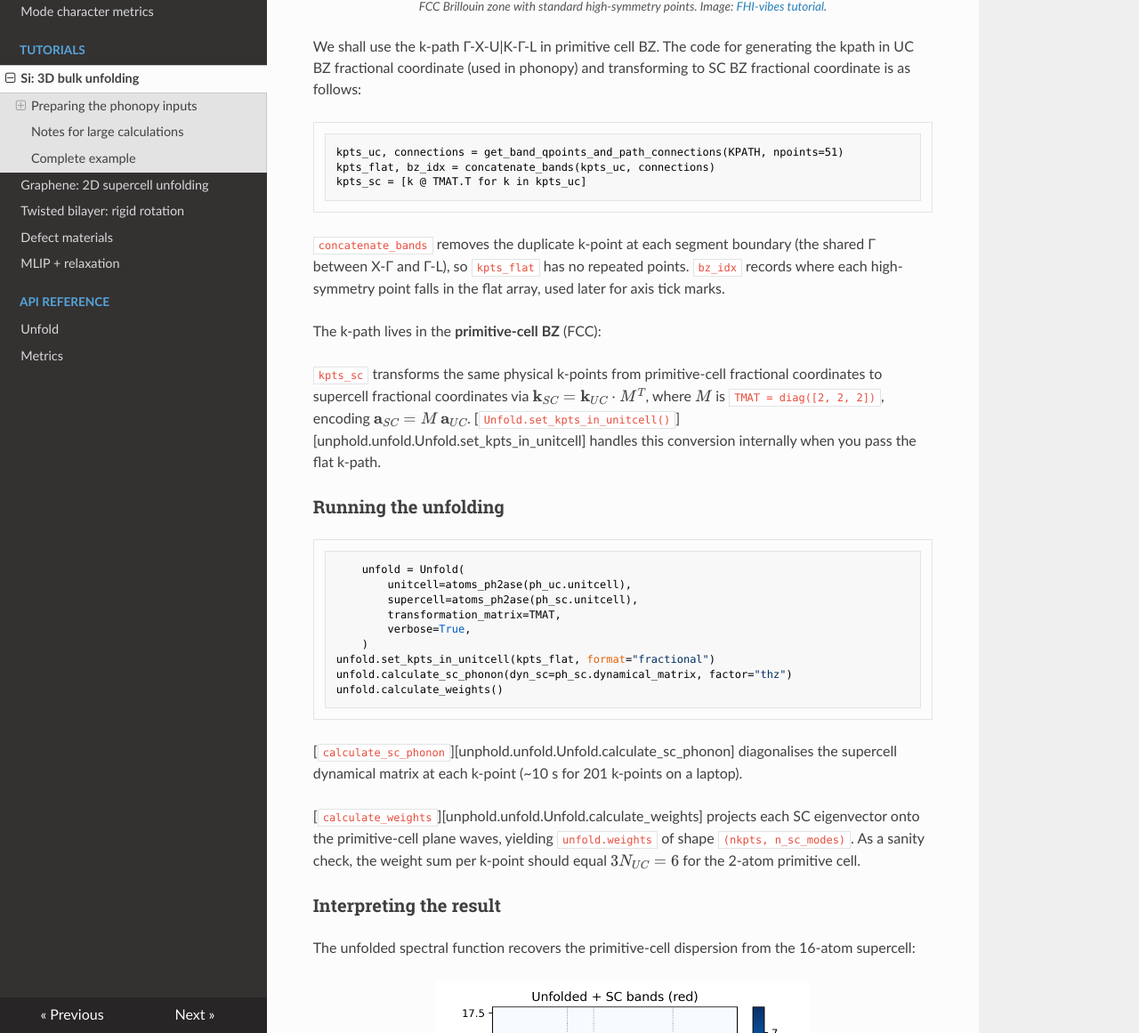
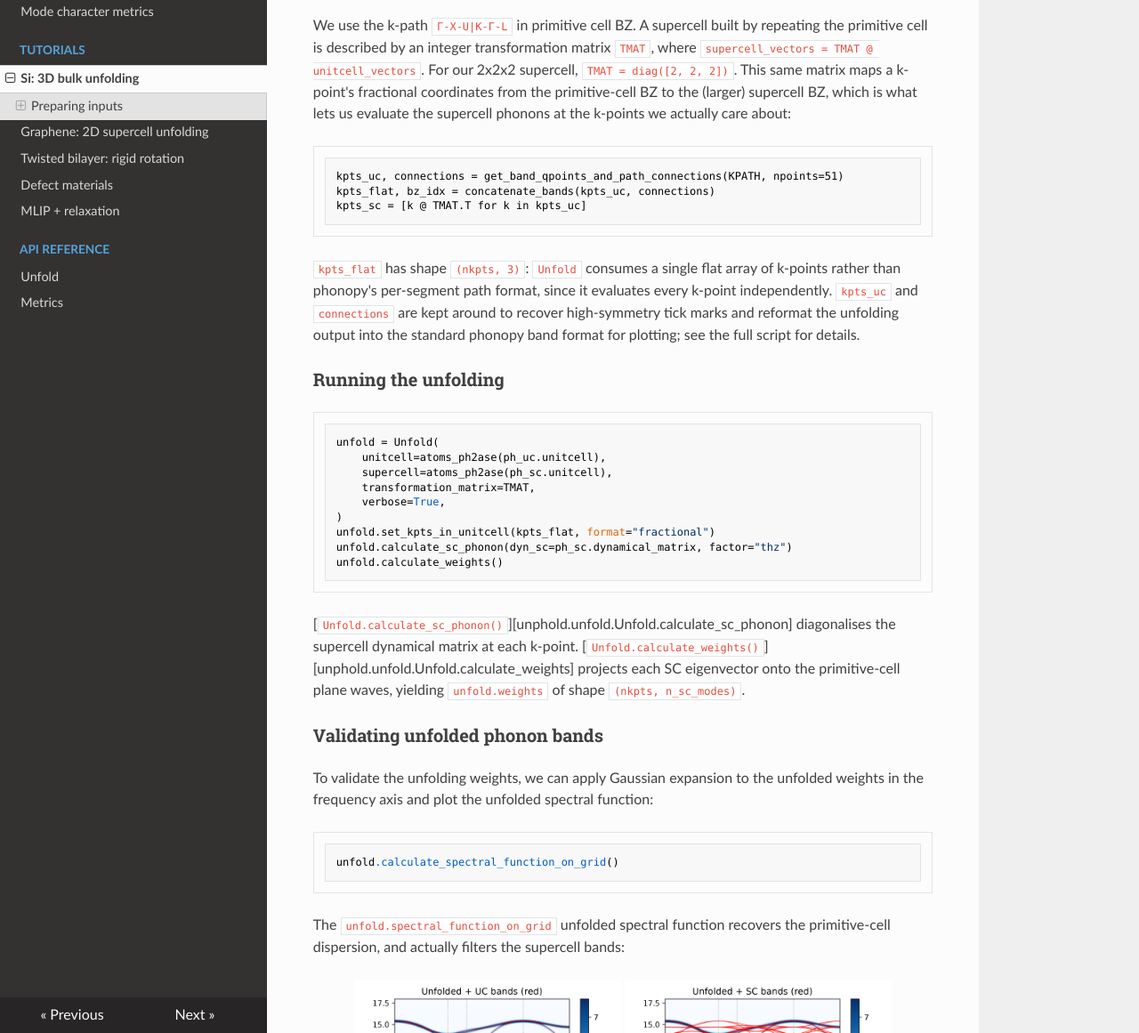
Before and after one commit to sabia-group/unPHold, an MkDocs documentation site: the page built from docs/tutorials/si.md, in a window 1280 px wide and 1400 px high, scrolled down 1349 px, cut to the strip 239-1400 px from the top of the window. Shown: the whole strip at 89% size. Built offline with MkDocs 1.6.1, drawn with Linux system fonts in a browser that asks for light colours; nearby versions of some CDN libraries; some of the changed text lies outside the part shown.

````diff
--- a/docs/tutorials/si.md
+++ b/docs/tutorials/si.md
@@ -1,7 +1,8 @@
 # Si: 3D Bulk Unfolding
 
 In this section, we demonstrate how to unfold silicon phonon bands from a 2x2x2 supercell back to the primitive cell.
-The full runnable script is embedded in the [Complete example](#complete-example) section below, and also `examples/si_bulk_unfolding.py`.
+The full script is available at [`examples/si_bulk_unfolding.py`](https://github.com/sabia-group/unPHold/blob/main/examples/si_bulk_unfolding.py).
+The following code snippets are extracted from the full script.
 
 <figure markdown>
   ![Si FCC unit cell](https://vasp.at/tutorials/latest/bulk/part1/e01_fcc-Si/fcc-unit-cell.png){ width=300 }
@@ -10,13 +11,13 @@ The full runnable script is embedded in the [Complete example](#complete-example
 
 ---
 
-## Preparing the phonopy inputs
+## Preparing inputs
 
 unPHold only needs `Phonopy` object of the supercell (usually reload from a `phonopy.yaml` file) with its force constants as input.
 One can refer to [this tutorial](https://how-tos.readthedocs.io/en/latest/phonopy_simple/phonopy_in_python.html) for a complete phonopy workflow in Python.
 
-We have prepared the 2x2x2 supercell data (`tests/data/si/uc_2_sc_1_aims`) for unfolding, as well as the primitive cell data (`tests/data/si/uc_1_sc_2_aims`) for reference.
-Since the respective supercells for finite difference are the same, the the unfolded supercell phonon bands should match the primitive cell bands exactly.
+We have prepared the 2x2x2 supercell data (`tests/data/si/uc_2_sc_1_aims/`) for unfolding, as well as the primitive cell data (`tests/data/si/uc_1_sc_2_aims/`) for reference.
+Since their respective supercells for constructing force constants by finite difference are the same, the unfolded supercell phonon bands should match the primitive cell bands exactly.
 
 We can load above data and plot the phonon bands for both the primitive cell and the supercell:
 
@@ -28,92 +29,61 @@ We can load above data and plot the phonon bands for both the primitive cell and
 
 ### K-point path
 
-To unfold the supercell bands to desired primitive cell k-path, we shall first define the k-path in the primitive-cell BZ. The standard high-symmetry points for FCC are:
+The standard high-symmetry points for FCC are:
 
 <figure markdown>
   ![FCC BZ](https://fhi-aims-club.gitlab.io/tutorials/phonons-with-fhi-vibes/figures/BZ_fcc.png){ width=300 }
   <figcaption>FCC Brillouin zone with standard high-symmetry points. Image: <a href="https://fhi-aims-club.gitlab.io/tutorials/phonons-with-fhi-vibes/phonons/2_phonopy_basics/exercise-2/">FHI-vibes tutorial</a>.</figcaption>
 </figure>
 
-We shall use the k-path Γ-X-U|K-Γ-L in primitive cell BZ.
-The code for generating the kpath in UC BZ fractional coordinate (used in phonopy) and transforming to SC BZ fractional coordinate is as follows:
+We use the k-path `Γ-X-U|K-Γ-L` in primitive cell BZ.
+A supercell built by repeating the primitive cell is described by an integer transformation matrix `TMAT`, where `supercell_vectors = TMAT @ unitcell_vectors`.
+For our 2x2x2 supercell, `TMAT = diag([2, 2, 2])`.
+This same matrix maps a k-point's fractional coordinates from the primitive-cell BZ to the (larger) supercell BZ, which is what lets us evaluate the supercell phonons at the k-points we actually care about:
+
 ```python
 kpts_uc, connections = get_band_qpoints_and_path_connections(KPATH, npoints=51)
 kpts_flat, bz_idx = concatenate_bands(kpts_uc, connections)
 kpts_sc = [k @ TMAT.T for k in kpts_uc]
 ```
 
-`concatenate_bands` removes the duplicate k-point at each segment boundary
-(the shared Γ between X-Γ and Γ-L), so `kpts_flat` has no repeated points.
-`bz_idx` records where each high-symmetry point falls in the flat array, used later
-for axis tick marks.
-
-The k-path lives in the **primitive-cell BZ** (FCC):
-
-
-`kpts_sc` transforms the same physical k-points from primitive-cell fractional
-coordinates to supercell fractional coordinates via
-$\mathbf{k}_{SC} = \mathbf{k}_{UC} \cdot M^T$,
-where $M$ is `TMAT = diag([2, 2, 2])`, encoding
-$\mathbf{a}_{SC} = M\,\mathbf{a}_{UC}$.
-[`Unfold.set_kpts_in_unitcell()`][unphold.unfold.Unfold.set_kpts_in_unitcell]
-handles this conversion internally when you pass the flat k-path.
+`kpts_flat` has shape `(nkpts, 3)`: `Unfold` consumes a single flat array of k-points rather than phonopy's per-segment path format, since it evaluates every k-point independently.
+`kpts_uc` and `connections` are kept around to recover high-symmetry tick marks and reformat the unfolding output into the standard phonopy band format for plotting; see the full script for details.
 
 ### Running the unfolding
 
 ```python
-    unfold = Unfold(
-        unitcell=atoms_ph2ase(ph_uc.unitcell),
-        supercell=atoms_ph2ase(ph_sc.unitcell),
-        transformation_matrix=TMAT,
-        verbose=True,
-    )
+unfold = Unfold(
+    unitcell=atoms_ph2ase(ph_uc.unitcell),
+    supercell=atoms_ph2ase(ph_sc.unitcell),
+    transformation_matrix=TMAT,
+    verbose=True,
+)
 unfold.set_kpts_in_unitcell(kpts_flat, format="fractional")
 unfold.calculate_sc_phonon(dyn_sc=ph_sc.dynamical_matrix, factor="thz")
 unfold.calculate_weights()
 ```
 
-[`calculate_sc_phonon`][unphold.unfold.Unfold.calculate_sc_phonon] diagonalises
-the supercell dynamical matrix at each k-point (~10 s for 201 k-points on a laptop).
+[`Unfold.calculate_sc_phonon()`][unphold.unfold.Unfold.calculate_sc_phonon] diagonalises the supercell dynamical matrix at each k-point.
+[`Unfold.calculate_weights()`][unphold.unfold.Unfold.calculate_weights] projects each SC eigenvector onto the primitive-cell plane waves, yielding `unfold.weights` of shape `(nkpts, n_sc_modes)`.
 
-[`calculate_weights`][unphold.unfold.Unfold.calculate_weights] projects each SC
-eigenvector onto the primitive-cell plane waves, yielding
-`unfold.weights` of shape `(nkpts, n_sc_modes)`. As a sanity check, the weight sum
-per k-point should equal $3 N_{UC} = 6$ for the 2-atom primitive cell.
+### Validating unfolded phonon bands
 
-### Interpreting the result
+To validate the unfolding weights, we can apply Gaussian expansion to the unfolded weights in the frequency axis and plot the unfolded spectral function:
 
-The unfolded spectral function recovers the primitive-cell dispersion from the 16-atom supercell:
+```python
+unfold.calculate_spectral_function_on_grid()
+```
+
+The `unfold.spectral_function_on_grid` unfolded spectral function recovers the primitive-cell dispersion, and actually filters the supercell bands:
 
 <figure markdown>
-  ![Unfolded spectral function](../assets/si_unfolded_vs_sc.png){ width=420 }
-  <figcaption>Unfolded spectral function. The 48 SC modes collapse onto the 6 primitive-cell
-  branches, recovering the well-known Si phonon dispersion.</figcaption>
+  ![Unfolded vs UC bands](../assets/si_unfolded_vs_uc.png){ width=300 }
+  ![Unfolded vs SC bands](../assets/si_unfolded_vs_sc.png){ width=300 }
+  <figcaption>Comparing unfolded spectrum with primitive cell phonon bands (left) supercell phonon bands (right).</figcaption>
 </figure>
 
-To validate, overlay the directly computed primitive-cell bands (red):
+The unfolded spectral function overlaps exactly with the primitive-cell bands (left) while picking out only a subset of the folded supercell bands (right): a supercell calculation folds all primitive-cell bands on top of each other in a smaller Brillouin zone, and unfolding undoes this, recovering the primitive-cell dispersion directly from the supercell calculation with no information lost.
 
-<figure markdown>
-  ![Unfolded vs UC bands](../assets/si_unfolded_vs_uc.png){ width=420 }
-  <figcaption>Unfolded spectral function with primitive-cell bands overlaid in red.
-  For a perfect supercell the red lines sit exactly on the spectral-weight maxima.</figcaption>
-</figure>
-
-Any deviation between the red lines and the spectral weight would indicate a
-mismatch — e.g. a wrong transformation matrix or inconsistent DFT settings between
-the two runs.
-
----
-
-## Notes for large calculations
-
-[`calculate_sc_phonon`][unphold.unfold.Unfold.calculate_sc_phonon] supports saving
-intermediate results to disk via the `save_fpath` argument, which allows restarting
-without rerunning the expensive diagonalisation step. Contact us or open an issue
-if you need this for your system.
-
----
-
-## Complete example
-
-The full python script is available at [`examples/si_bulk_unfolding.py`](https://github.com/sabia-group/unPHold/blob/main/examples/si_bulk_unfolding.py).
+This Si example is a proof of concept: primitive and supercell here come from the same finite-difference calculation, so the match is exact by construction.
+The same machinery extends to genuinely new physics: twisted bilayers with no shared periodicity, de-registered (relaxed) twisted structures, and defect-containing supercells, where unfolding becomes essential to recover any meaningful band structure.
````
Also changed, not shown: README.md (+4 -1 lines), docs/assets/si_unfolded_vs_sc.png, docs/assets/si_unfolded_vs_uc.png, 5 other files.
